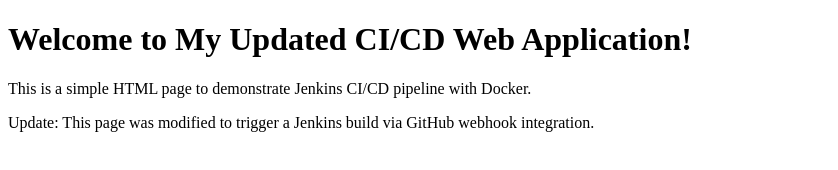
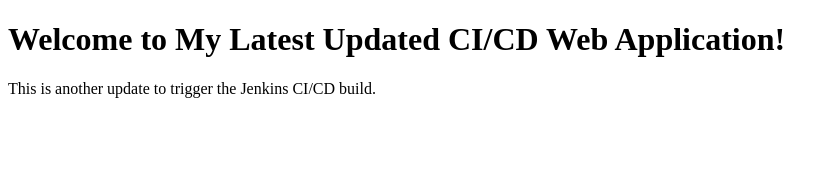
Before and after one commit to AbhishekHerbertSamuel/my-ci-cd-webapp-project, a plain HTML site: page index.html in a window 1280 px wide. Shown: the whole page, without its empty margins (0-838 px from the left). Drawn offline with Linux system fonts and the light colour scheme.

Commit message:
Updated index.html using echo to trigger Jenkins build

```diff
--- a/index.html
+++ b/index.html
@@ -6,8 +6,7 @@
     <title>My CI/CD WebApp</title>
 </head>
 <body>
-    <h1>Welcome to My Updated CI/CD Web Application!</h1>
-    <p>This is a simple HTML page to demonstrate Jenkins CI/CD pipeline with Docker.</p>
-    <p>Update: This page was modified to trigger a Jenkins build via GitHub webhook integration.</p>
+    <h1>Welcome to My Latest Updated CI/CD Web Application!</h1>
+    <p>This is another update to trigger the Jenkins CI/CD build.</p>
 </body>
 </html>
```
